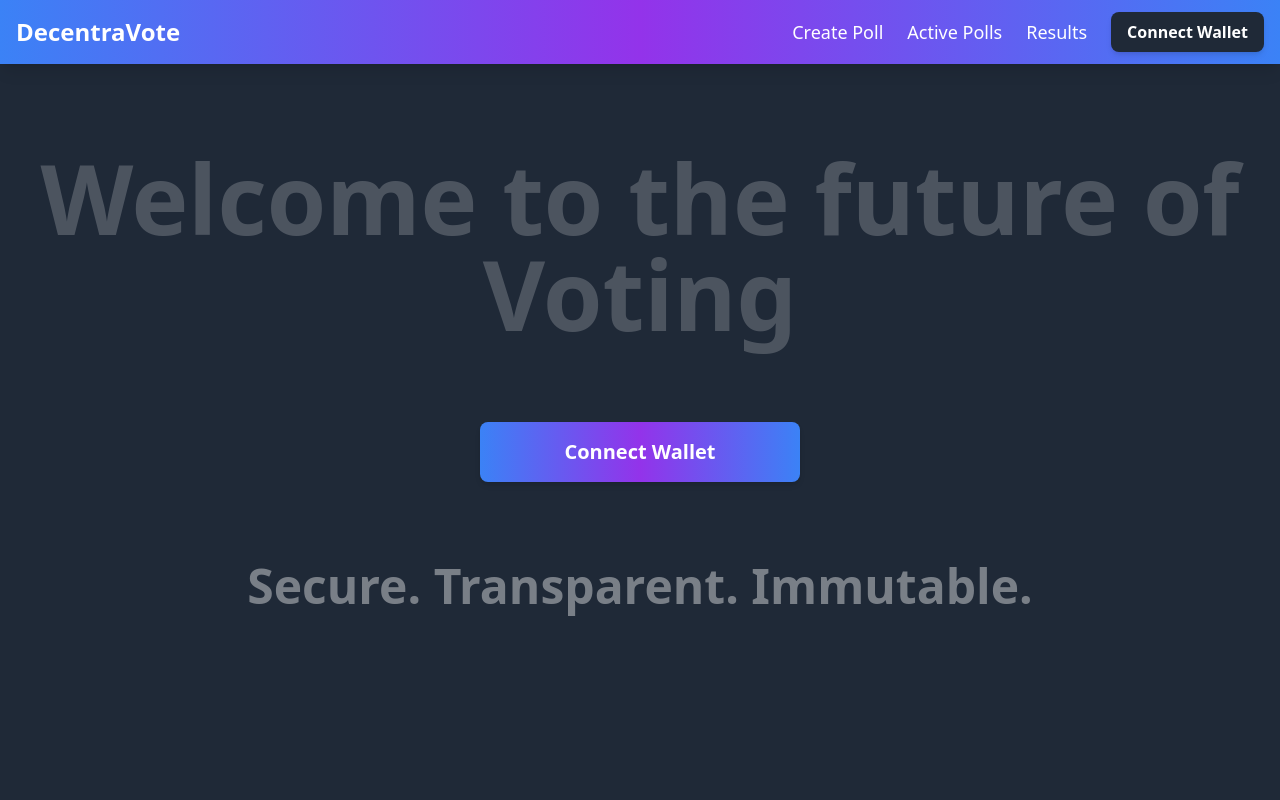
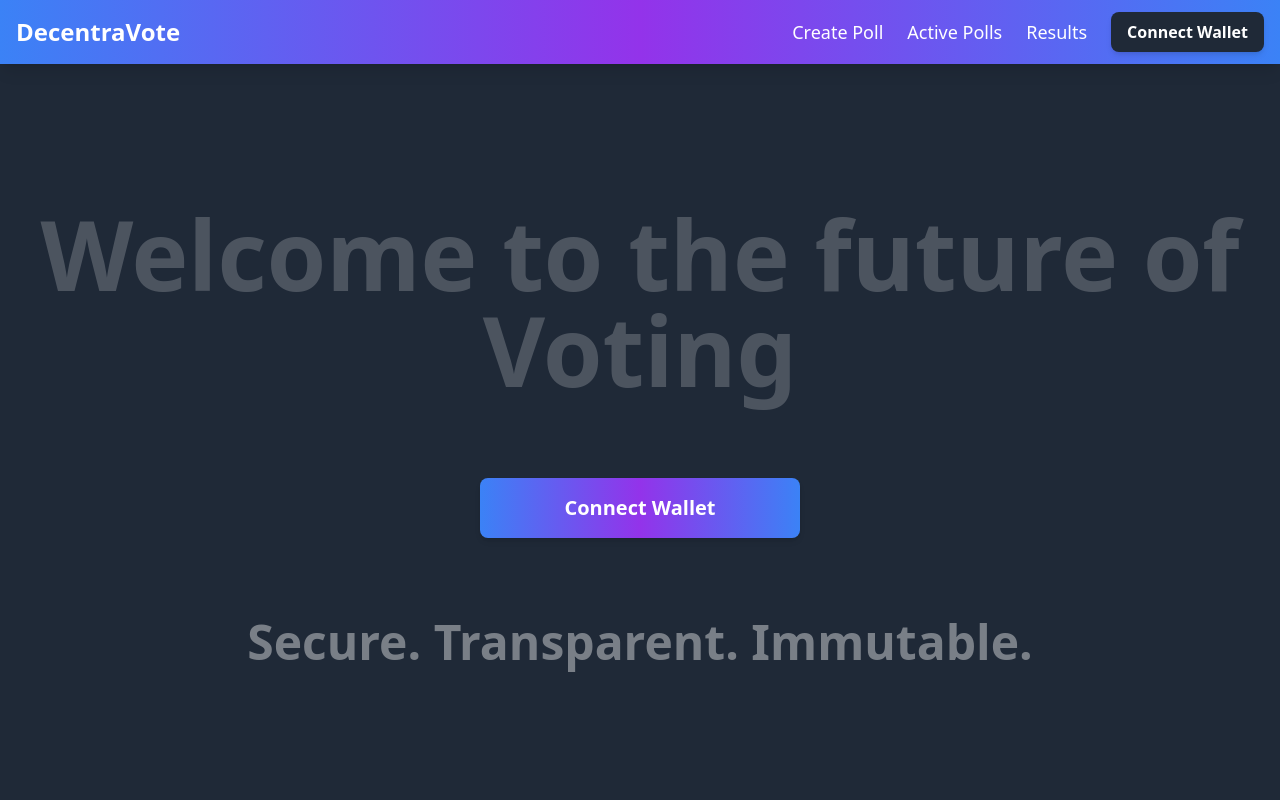
Before and after one commit to joshpanebianco-io/voting-dapp, a React (Vite) app in the folder frontend/: page / in a window 1280 px wide. Shown: the top 800 px of the page. Built offline with nearby package versions, Linux system fonts and the light colour scheme; no server answers.

Commit message:
styling changes and removed alert when cancelling connect prompt

```diff
--- a/frontend/src/components/ConnectWallet.jsx
+++ b/frontend/src/components/ConnectWallet.jsx
@@ -75,7 +75,7 @@ const ConnectWallet = ({ setIsConnected }) => {
       }
     } catch (error) {
       console.error("Connection failed:", error);
-      alert(`Failed to connect: ${error.message}`);
+      // alert(`Failed to connect: ${error.message}`);
     }
   };
 
@@ -128,9 +128,10 @@ const ConnectWallet = ({ setIsConnected }) => {
 
   return (
     <div className="flex flex-col items-center justify-center h-screen">
-      <div className="text-center text-white font-bold text-7xl sm:text-8xl mb-20 -mt-20 opacity-20">
+      <div className="text-center text-white font-bold text-6xl sm:text-8xl mb-20 mt-16 sm:mt-8 opacity-20">
         <p>Welcome to the future of Voting</p>
-      </div>
+    </div>
+
 
       <button
         onClick={connectWalletMetamask}
```
